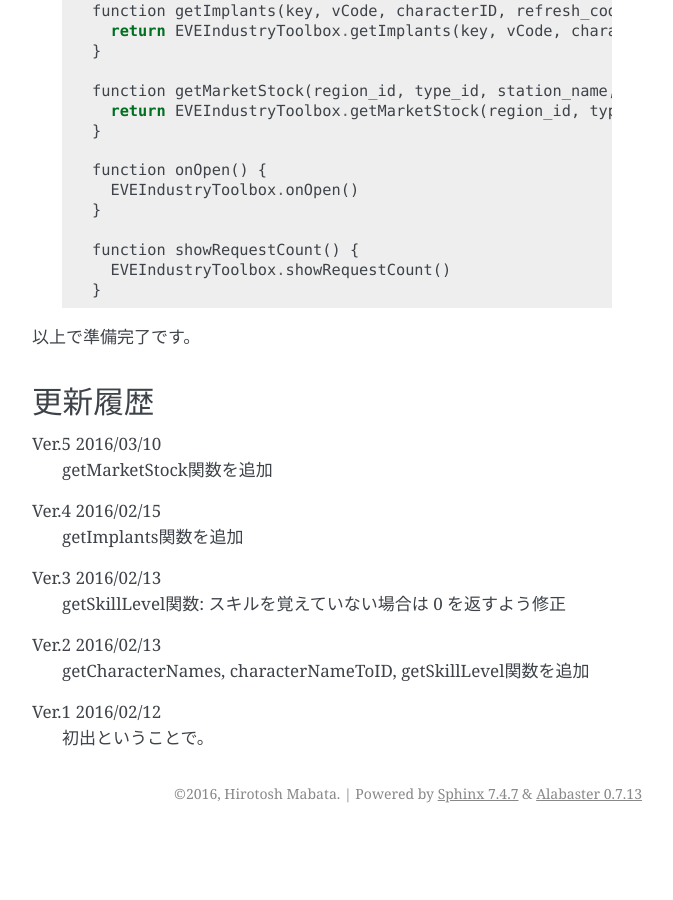
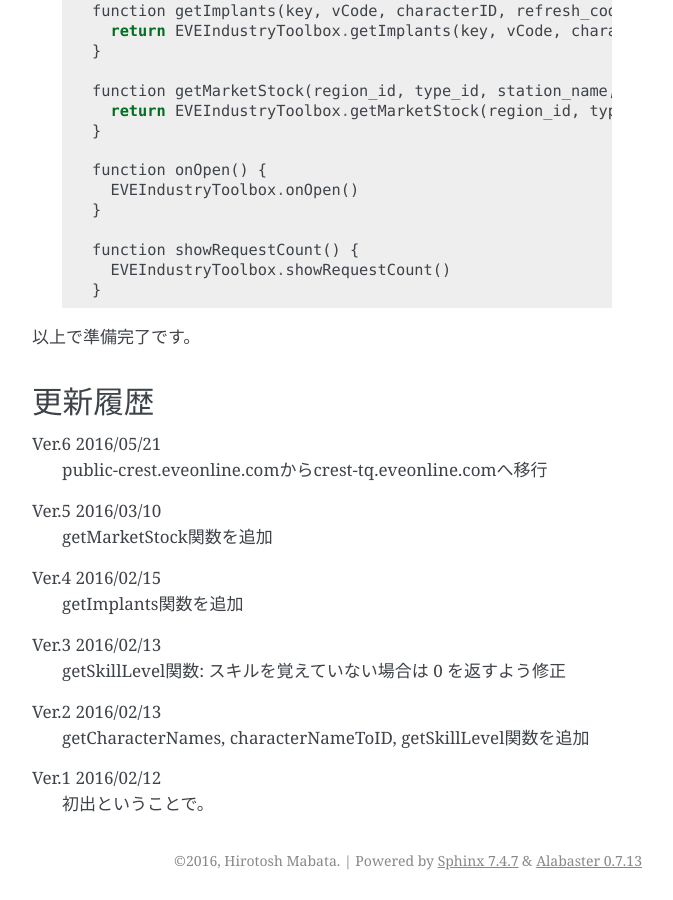
Before and after one commit to HirotoshMabata/eve-tools-doc, a Sphinx documentation site: the page built from source/industry_toolbox.rst, in a window 1280 px wide and 900 px high, scrolled down 2331 px. Shown: the whole window, without its empty margins (468-1141 px from the left). Built offline with Sphinx 7.4.7, drawn with Linux system fonts in a browser that asks for light colours; formulas are drawn with MathJax 3; before the commit the page ends 3164 px from its top, so only the background shows below that.

Commit message:
bump Ver.6

```diff
--- a/source/industry_toolbox.rst
+++ b/source/industry_toolbox.rst
@@ -93,6 +93,9 @@ Googleスプレッドシート向けのマーケット情報を取得する関
 
 更新履歴
 --------
+Ver.6 2016/05/21
+    public-crest.eveonline.comからcrest-tq.eveonline.comへ移行
+
 Ver.5 2016/03/10
     getMarketStock関数を追加
 
```
